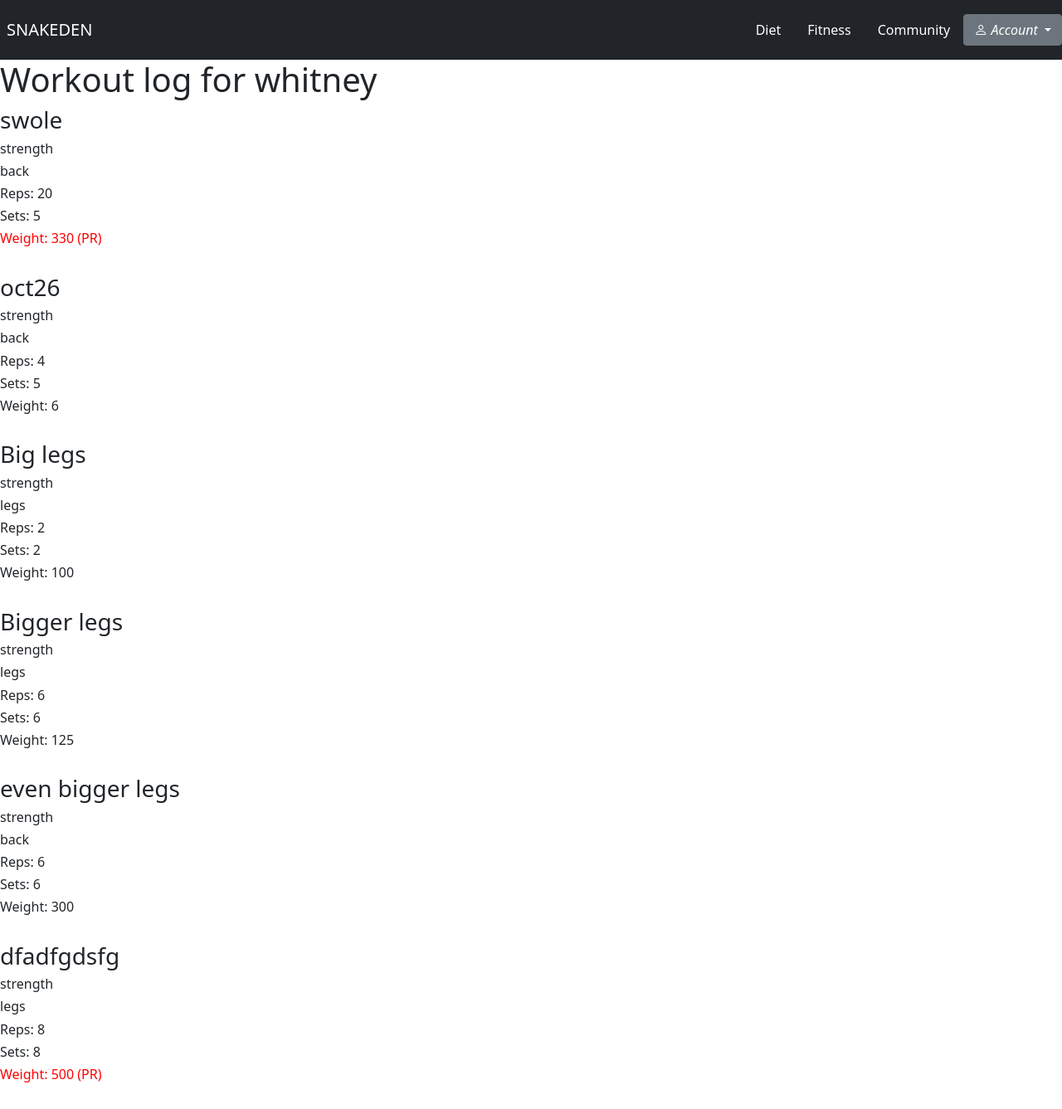
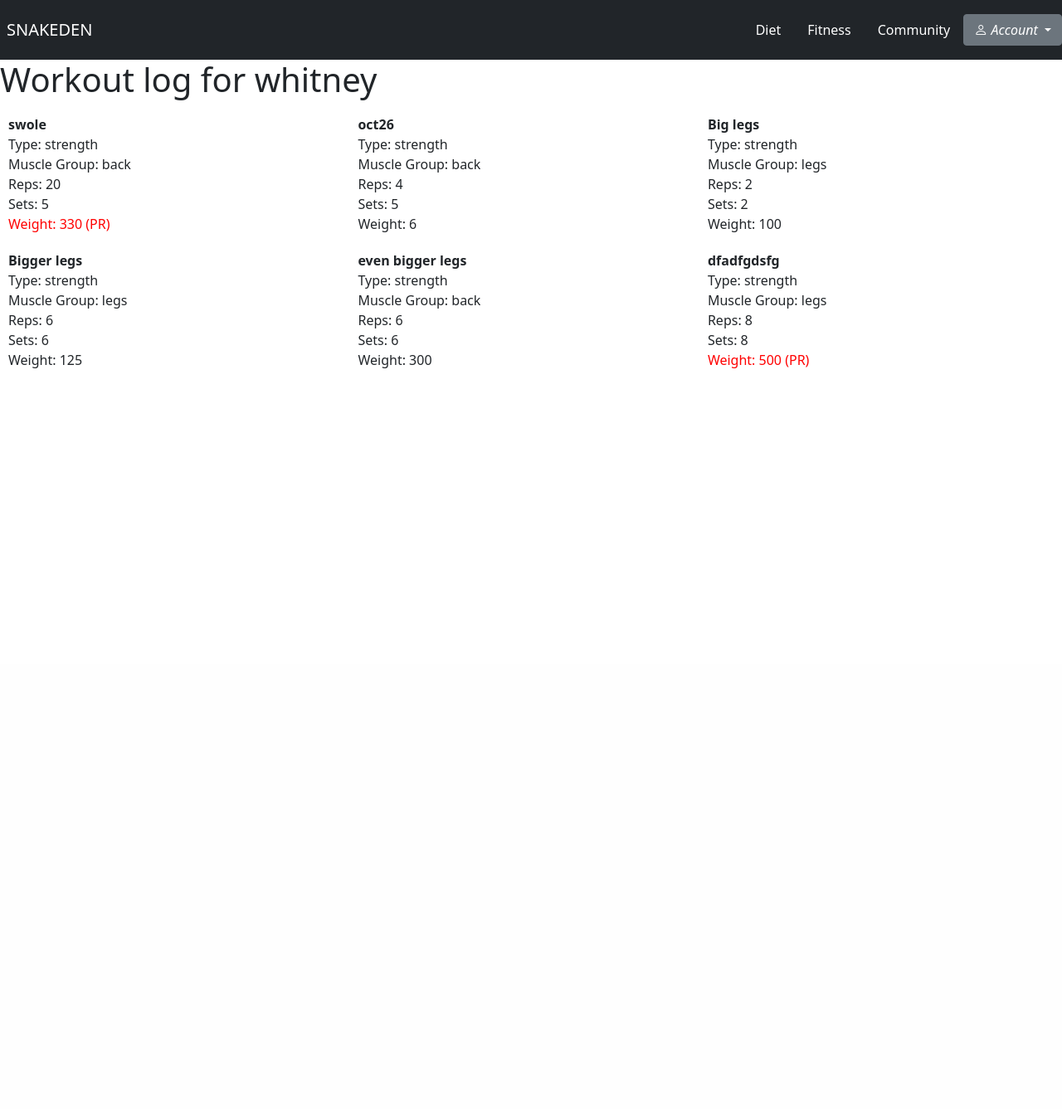
Before and after one commit to bradleypeterson/snakedenfitness, a Django app: page /workout_log/ in a window 1280 px wide. Shown: the whole page at 83% size. After the commit the page ends 444 px from the top, so only its background shows below. Run offline with Django 3.2, Linux system fonts and the light colour scheme; a user stored in the database is signed in; data comes from the database, SQL or seed files in the repository; both versions use the stored data as it was after the commit; some libraries are stand-ins or nearby versions.

Commit message:
Added grids to workout and meal logs

```diff
--- a/snakedenfitness/users/templates/users/workout_log.html
+++ b/snakedenfitness/users/templates/users/workout_log.html
@@ -2,17 +2,20 @@
 
 {% block body %}
     <h1>Workout log for {{ user.username }}</h1>
+    <div style="display: grid; grid-template-columns: auto auto auto;; padding: 10px;">
     {% for workout in workouts %}
-        <h3>{{ workout.exercise_name }}</h3>
-        <h6>{{ workout.workout_type }}</h6>
-        <h6>{{ workout.muscle_group }}</h6>
-        <h6>Reps: {{ workout.reps }}</h6>
-        <h6>Sets: {{ workout.sets }}</h6>
-            {% if workout.weight in prs %}
-                <h6 style="color: red;">Weight: {{ workout.weight }} (PR)</h6>
-        {% else %}
-            <h6>Weight: {{ workout.weight }}</h6>
-        {% endif %}
-        <br>
+        <div style="margin-bottom: 20px;">
+            <div style="font-weight: bold;">{{ workout.exercise_name }}</div>
+            <div>Type: {{ workout.workout_type }}</div>
+            <div>Muscle Group: {{ workout.muscle_group }}</div>
+            <div>Reps: {{ workout.reps }}</div>
+            <div>Sets: {{ workout.sets }}</div>
+                {% if workout.weight in prs %}
+                    <div style="color: red;">Weight: {{ workout.weight }} (PR)</div>
+            {% else %}
+                <div>Weight: {{ workout.weight }}</div>
+            {% endif %}
+        </div>
     {% endfor %}
+    </div>
 {% endblock %}
```
Also changed, not shown: snakedenfitness/users/templates/users/meal_log.html (+10 -6 lines), snakedenfitness/db.sqlite3.
